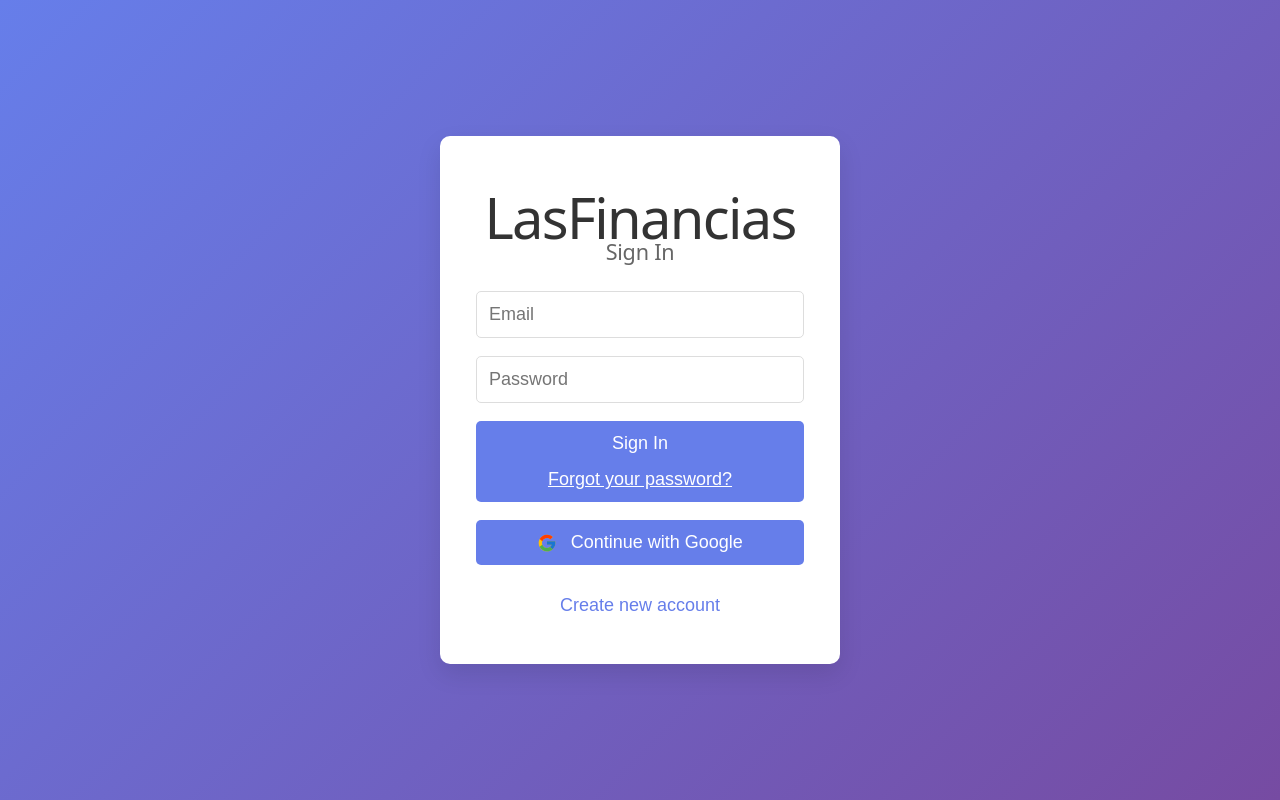
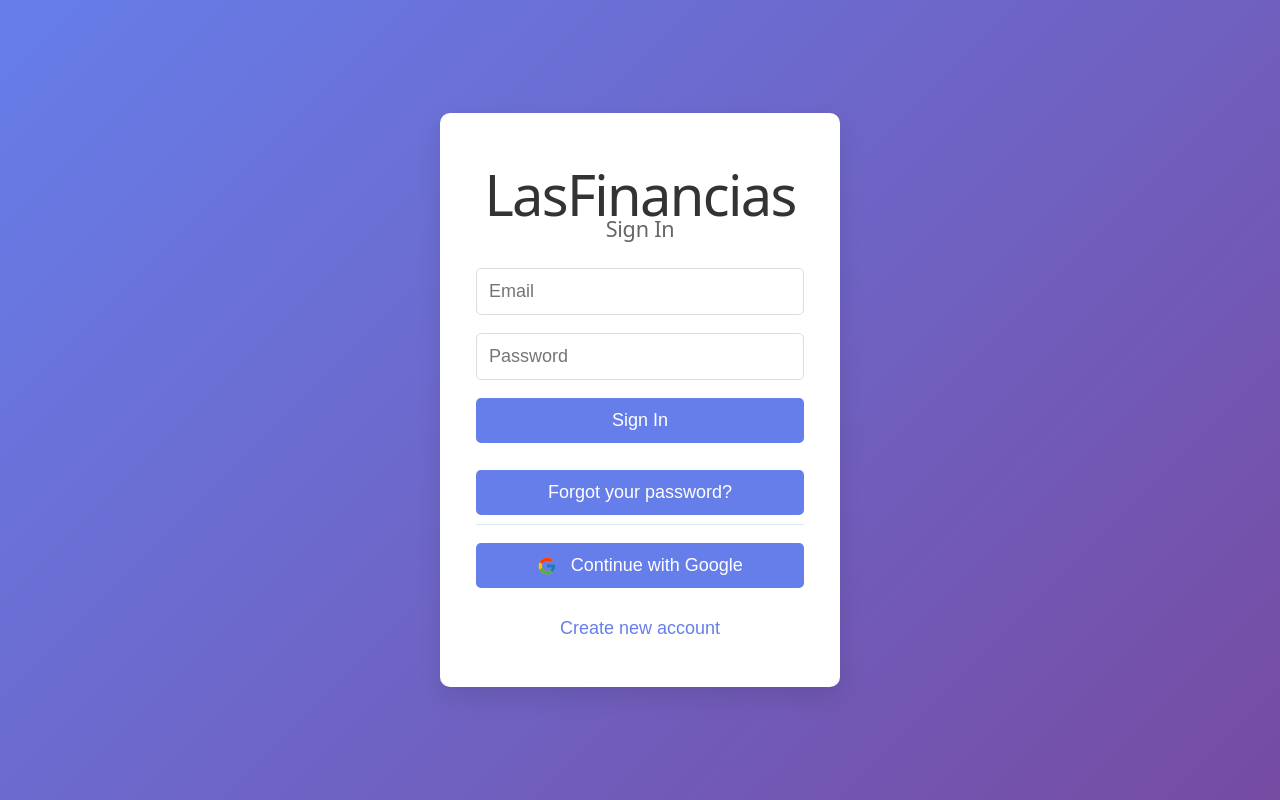
Before and after one commit to Miguel02PT/LasFinancias, a React (Vite) app: page /login in a window 1280 px wide. Built offline with nearby package versions, Linux system fonts and the light colour scheme; no server answers.

Commit message:
Add border line between sign in button and forgot password

```diff
--- a/src/pages/Login.css
+++ b/src/pages/Login.css
@@ -113,7 +113,7 @@
   color: #667eea;
   font-size: 0.8rem;
   cursor: pointer;
-  text-decoration: underline;
+  text-decoration: none;
   padding: 0;
 }
 
@@ -175,3 +175,20 @@
 .dark-mode .back-to-login-btn:hover {
   background: #2d3748;
 }
+
+.forgot-password {
+  text-align: right;
+  margin-top: -0.5rem;
+  margin-bottom: 1rem;
+  padding-bottom: 0.5rem;
+  border-bottom: 1px solid #e2e8f0;  /* ← esta é a linha */
+}
+
+.sign-in-form {
+  margin-bottom: 1rem;
+  padding-bottom: 1rem;
+}
+
+.dark-mode .forgot-password {
+  border-bottom-color: #2d3748;
+}
--- a/src/pages/Login.jsx
+++ b/src/pages/Login.jsx
@@ -116,7 +116,7 @@ function Login() {
             {error && <div className="error">{error}</div>}
             {resetMessage && <div className="success-message">{resetMessage}</div>}
 
-            <form onSubmit={handleSubmit}>
+            <form onSubmit={handleSubmit} className="sign-in-form">
               <input
                 type="email"
                 placeholder="Email"
```
